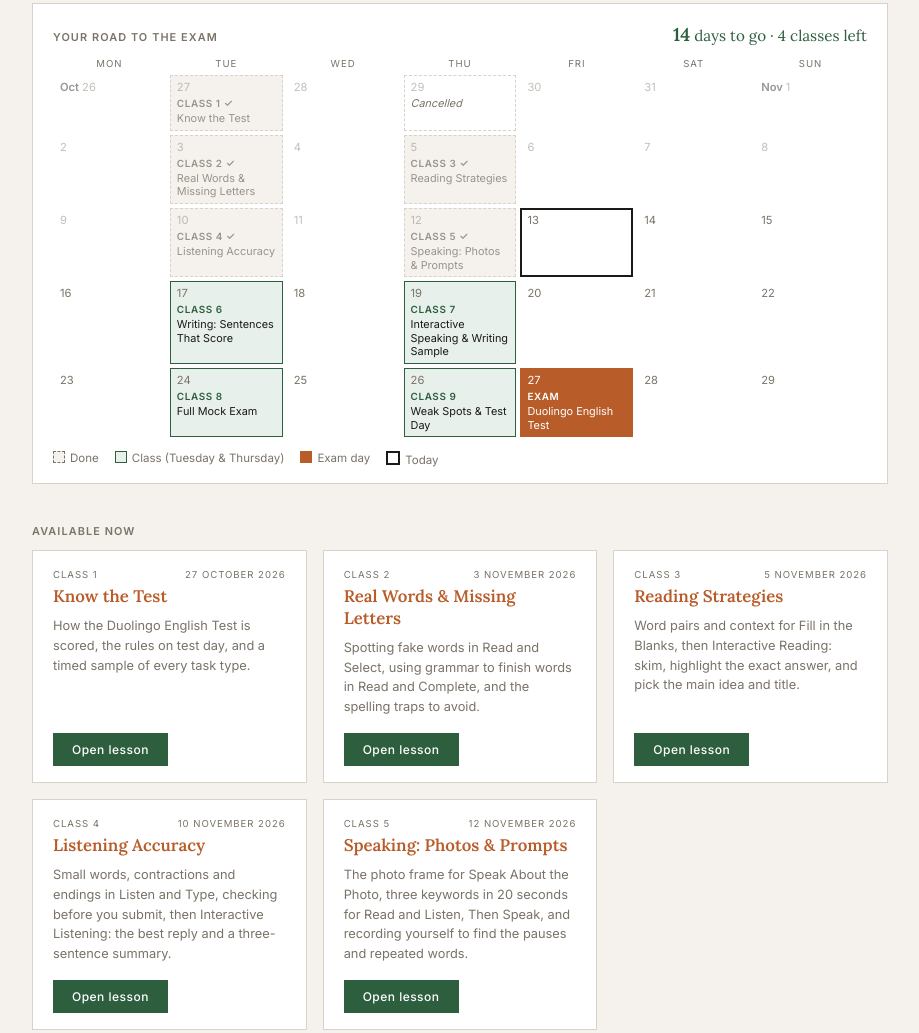
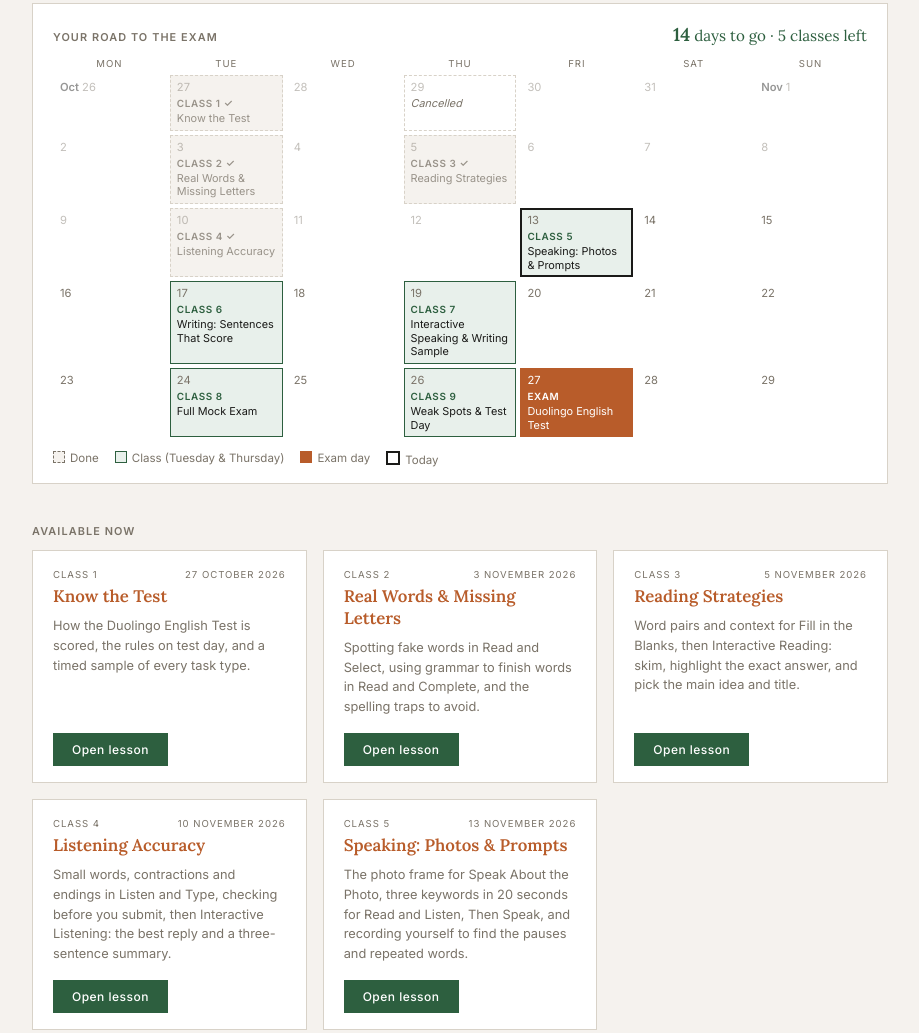
Before and after one commit to FelipeAmorim01/EnglishClasses, a plain HTML site: page Antonio/index.html in a window 1280 px wide. Shown: the part 257-1290 px from the top of the page, without its empty margins (180-1099 px from the left). Drawn offline with Linux system fonts and the light colour scheme.

Commit message:
Move Antonio's Class 5 to Friday 13 November
Co-Authored-By: Claude Opus 5.5 <noreply@anthropic.com>

```diff
--- a/Antonio/index.html
+++ b/Antonio/index.html
@@ -565,7 +565,7 @@
         ["2026-11-03", "Real Words & Missing Letters"],
         ["2026-11-05", "Reading Strategies"],
         ["2026-11-10", "Listening Accuracy"],
-        ["2026-11-12", "Speaking: Photos & Prompts"],
+        ["2026-11-13", "Speaking: Photos & Prompts"],
         ["2026-11-17", "Writing: Sentences That Score"],
         ["2026-11-19", "Interactive Speaking & Writing Sample"],
         ["2026-11-24", "Full Mock Exam"],
--- a/Antonio/lessons.js
+++ b/Antonio/lessons.js
@@ -42,7 +42,7 @@ window.LESSONS_BY_STUDENT.Antonio = [
   {
     file: "lesson_plan_5.html",
     title: "Speaking: Photos & Prompts",
-    date: "12 November 2026",
+    date: "13 November 2026",
     desc: "The photo frame for Speak About the Photo, three keywords in 20 seconds for Read and Listen, Then Speak, and recording yourself to find the pauses and repeated words.",
   },
 ];
```
Also changed, not shown: 2 other files.
